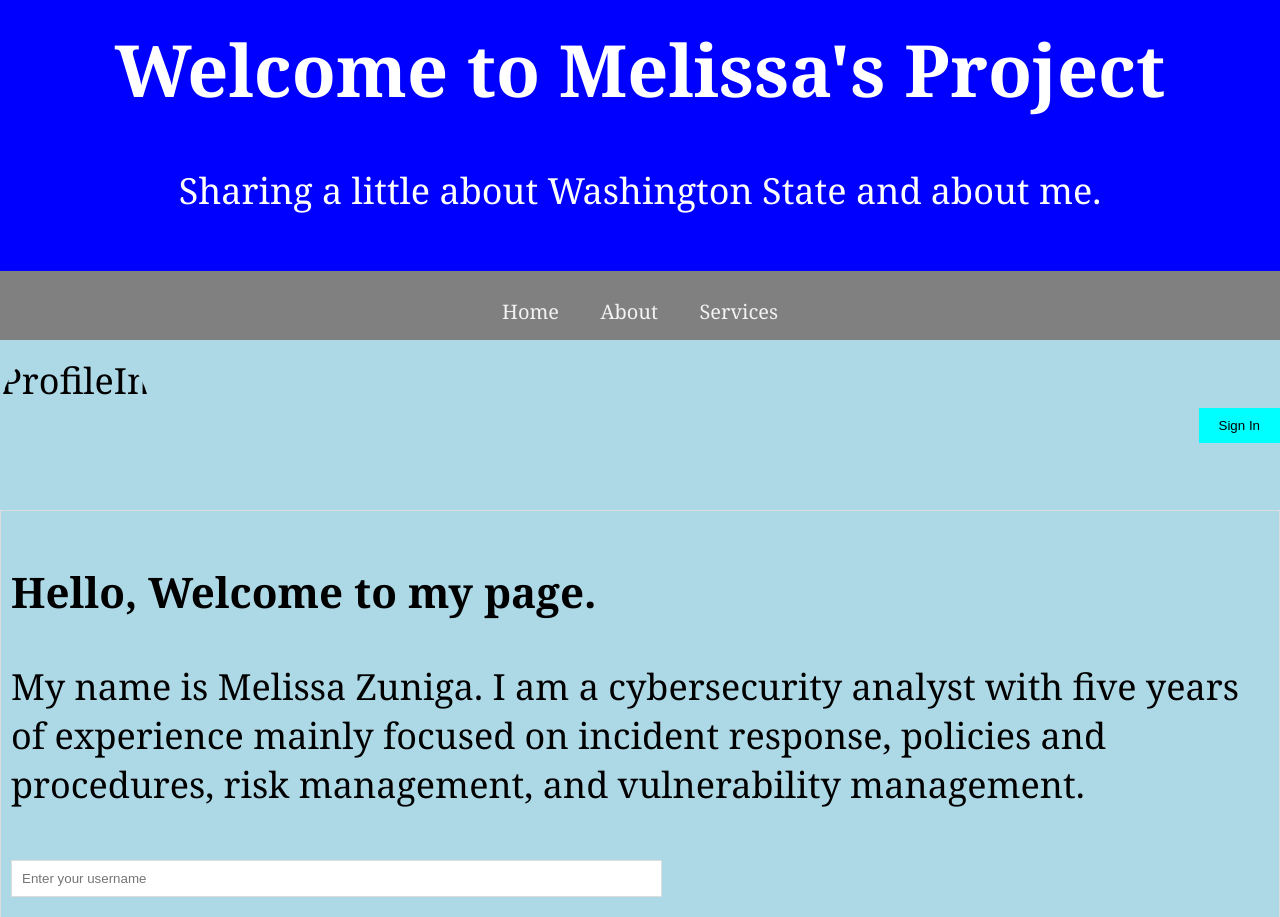
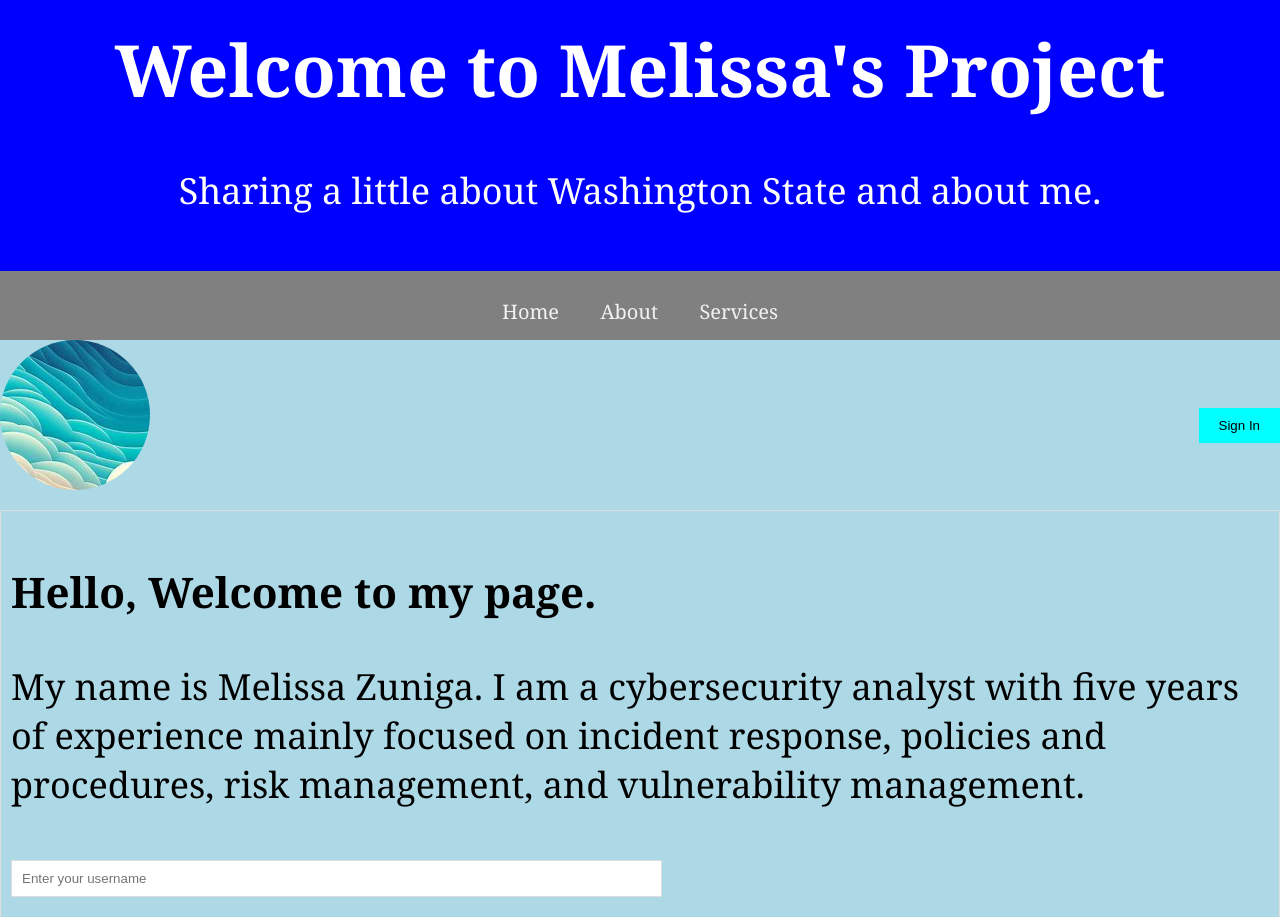
Before and after one commit to mellymelz253/VITProject, a plain HTML site: page index.html in a window 1280 px wide. Shown: the top 917 px of the page. Drawn offline with Linux system fonts and the light colour scheme.

Commit message:
Update index.html

```diff
--- a/index.html
+++ b/index.html
@@ -18,7 +18,7 @@
     </nav>
     <div class="profile-container">
         <div class="profile-image">
-     <img src="main/banner.png" alt="ProfileImage">
+     <img src="https://github.com/mellymelz253/VITProject/blob/cd4fc4c748362a7290b464835860a101b1bf75ed/banner.png" alt="ProfileImage">
     </div>
         <button class="sign-in-button">Sign In</button>
     </div>
```
